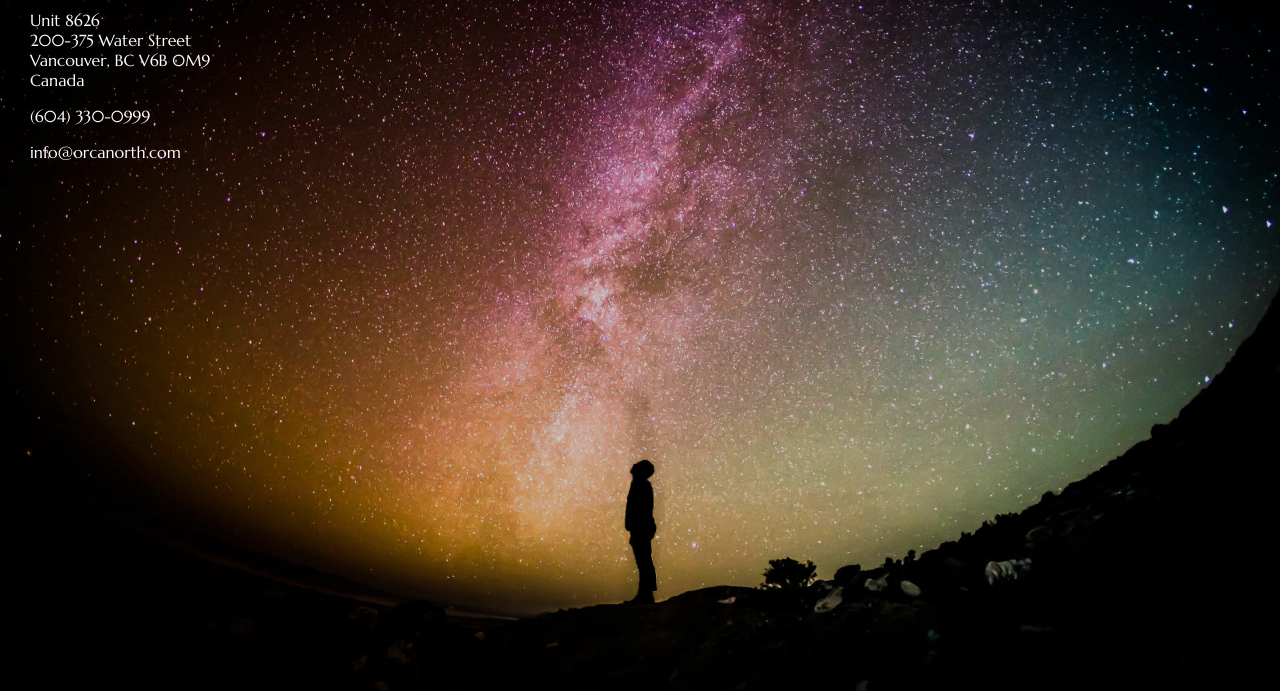
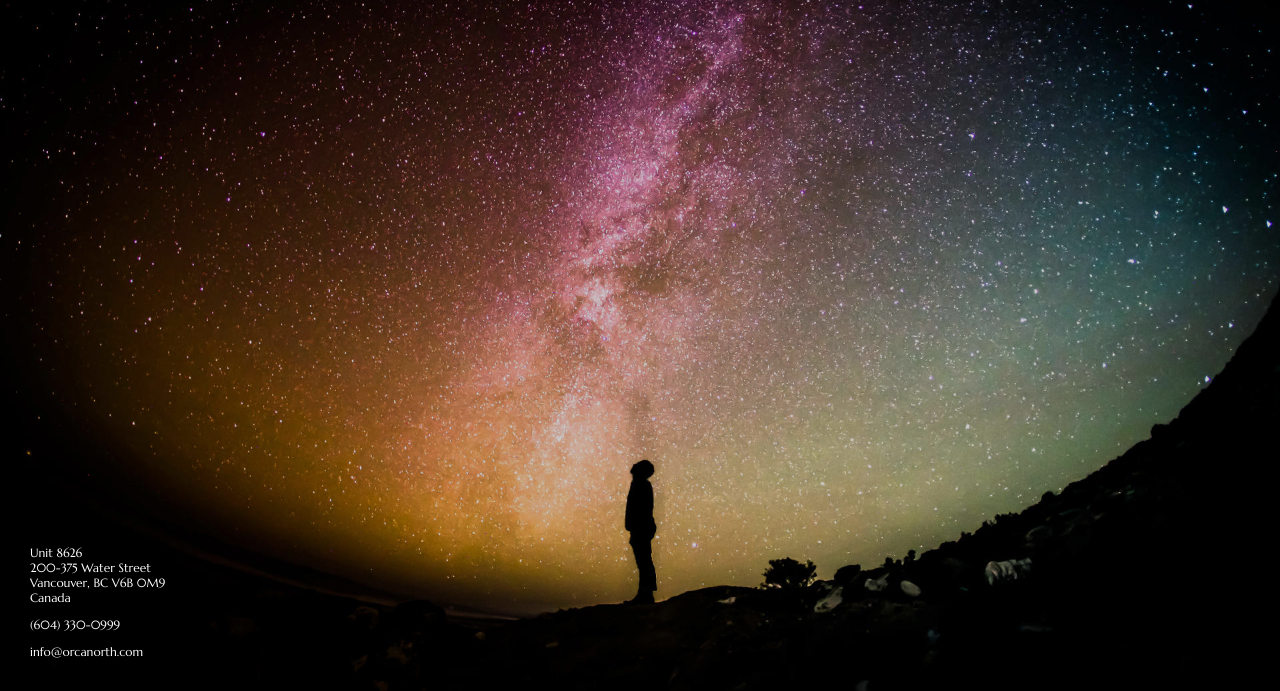
Before and after one commit to orcanorth/orcanorth.com, a plain HTML site: page index.html in a window 1280 px wide. Shown: the part 109-800 px from the top of the page. Drawn offline with Linux system fonts and the light colour scheme.

Commit message:
Move address to bottom of page

```diff
--- a/css/main.css
+++ b/css/main.css
@@ -18,10 +18,17 @@ div {
     padding-left: 0;
 }
 .header li {
-    margin-bottom: 24px;
+    /*margin-bottom: 24px;*/
     font-size: 18px;
 }
-.header a {
+.footer {
+    position: fixed;
+    bottom: 0;
+    color: #FFFFFF;
+    margin-bottom: 20px;
+    margin-left: 30px;
+}
+.footer a {
     color: inherit;
     text-decoration: none;
 }
@@ -46,7 +53,6 @@ div {
 .company {
     font-size: 36px;
     text-transform: uppercase;
-    padding-bottom: 10px;
 }
 .subheading {
     font-size: 22.5px;
@@ -56,3 +62,6 @@ div {
     width: 100%;
     height: 300px;
 }
+.contact-info {
+    font-size: 12px;
+}
--- a/index.html
+++ b/index.html
@@ -21,6 +21,20 @@
                 Software Development
             </div>
         </div>
+        <!-- <div class="menu">
+            <ul>
+                <li><a href="#services">Services</a></li>
+                <li>About</li>
+                <li><a href="#contact">Blog</a></li>
+            </ul>
+        </div> -->
+    </div>
+
+    <div class="hero">
+        <div class="mask"></div>
+    </div>
+
+    <div class="footer">
         <div class="contact-info">
             <p>Unit 8626
                 <br>200-375 Water Street
@@ -30,60 +44,7 @@
             <p>(604) 330-0999</p>
             <p><a href="mailto:info@orcanorth.com">info@orcanorth.com</a></p>
         </div>
-
-        <div class="menu">
-            <ul>
-                <!-- <li><a href="#services">Services</a></li> -->
-                <!-- <li>About</li> -->
-                <!-- <li><a href="#contact">Contact</a></li> -->
-            </ul>
-        </div>
     </div>
-
-    <div class="hero">
-        <div class="mask"></div>
-    </div>
-
-    <!-- <div class="content">
-        <div class="services">
-            <a name="services"></a>
-        </div>
-        <div class="about">
-        </div>
-        <div class="contact container">
-            <a name="contact"></a>
-            <div class="row">
-            </div>
-            <div class="row">
-                <div class="col-md-6">
-                    <h2>
-                      Get in Touch
-                  </h2>
-                </div>
-                <div class="col-md-6">
-                    <h2>
-                        Our Office
-                    </h2>
-                    <iframe class='map-container' src="https://www.google.com/maps/embed?pb=!1m18!1m12!1m3!1d2602.5463880568063!2d-123.11299134852378!3d49.284991978426!2m3!1f0!2f0!3f0!3m2!1i1024!2i768!4f13.1!3m3!1m2!1s0x5486717840e06b15%3A0x879ccaa273f23e6f!2sUnit+375+Water+St%2C+Vancouver%2C+BC+V6B+0M9!5e0!3m2!1sen!2sca!4v1461783239568"
-                        style="border:0" allowfullscreen></iframe>
-                    <div class="col-sm-6" style="padding-left: 0;">``
-                        <p style="font-size: 18px;">Orca North Software Inc.
-                            <br>Unit 8626
-                            <br>200-375 Water Street
-                            <br>Vancouver, BC V6B 0M9
-                            <br>Canada
-                        </p>
-                    </div>
-                    <div class="col-sm-6" style="padding-left: 0;">
-                        <p style="font-size: 18px;">
-                          <a href="mailto:info@orcanorth.com">info@orcanorth.com</a>
-                        </p>
-                    </div>
-                    <div class="col-xs-6"></div>
-                </div>
-            </div>
-        </div>
-    </div> -->
 
     <!-- <script src="https://ajax.googleapis.com/ajax/libs/jquery/1.11.3/jquery.min.js"></script> -->
     <!-- <script src="https://maxcdn.bootstrapcdn.com/bootstrap/3.3.6/js/bootstrap.min.js" integrity="sha384-0mSbJDEHialfmuBBQP6A4Qrprq5OVfW37PRR3j5ELqxss1yVqOtnepnHVP9aJ7xS" crossorigin="anonymous"></script> -->
```
